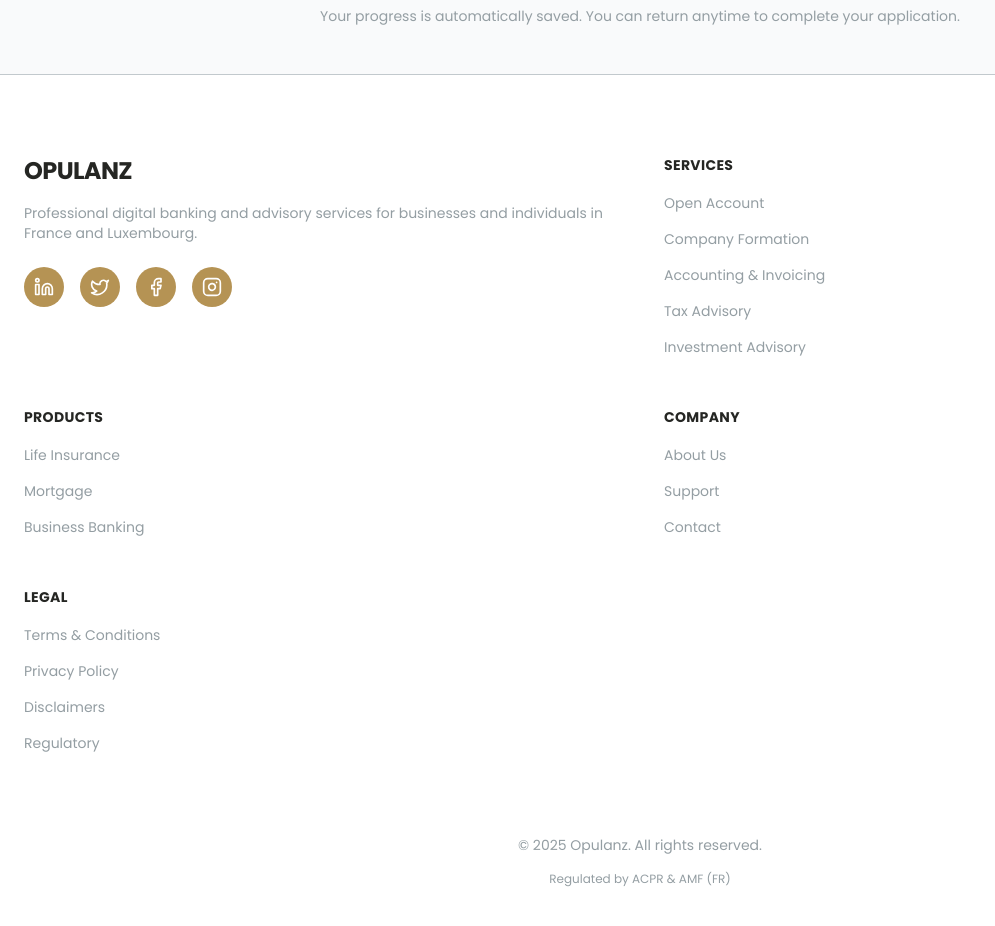
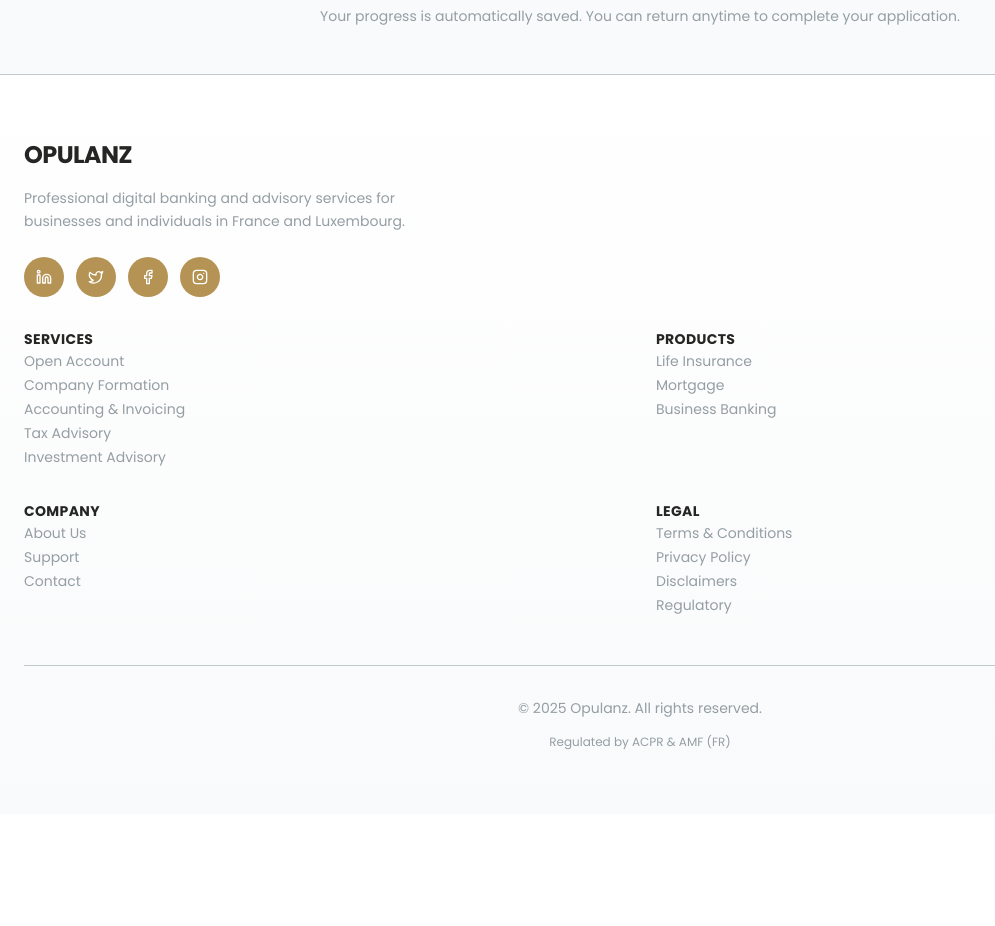
Before and after one commit to TAJKING10/opulanzbanking, a Next.js app: page /en/open-account/personal in a window 1280 px wide. Shown: the part 1160-2086 px from the top of the page, without its empty margins (0-995 px from the left). After the commit the page ends 1974 px from the top, so only its background shows below. Built offline with nearby package versions, Linux system fonts and the light colour scheme.

Commit message:
style: Improve footer layout and spacing for professional appearance

```diff
--- a/shared/components/footer.tsx
+++ b/shared/components/footer.tsx
@@ -19,21 +19,21 @@ export function Footer({ locale }: FooterProps) {
   const t = useTranslations();
 
   return (
-    <footer className="border-t border-brand-grayLight bg-white">
-      <div className="container mx-auto max-w-7xl px-6 py-20">
-        <div className="grid gap-12 md:grid-cols-2 lg:grid-cols-5">
+    <footer className="border-t border-brand-grayLight bg-gradient-to-b from-white to-gray-50">
+      <div className="container mx-auto max-w-7xl px-6 py-16">
+        <div className="grid gap-8 md:grid-cols-2 lg:grid-cols-5">
           {/* Brand Column */}
-          <div className="lg:col-span-1">
+          <div className="lg:col-span-2">
             <Link
               href={`/${locale}`}
-              className="text-2xl font-bold uppercase tracking-tight text-brand-dark"
+              className="text-2xl font-bold uppercase tracking-tight text-brand-dark hover:text-brand-gold transition-colors"
             >
               OPULANZ
             </Link>
-            <p className="mt-4 text-sm text-brand-grayMed">
+            <p className="mt-4 text-sm text-brand-grayMed leading-relaxed max-w-md">
               {t("footer.description")}
             </p>
-            <div className="mt-6 flex gap-4">
+            <div className="mt-6 flex gap-3">
               {socialLinks.map((social) => {
                 const Icon = social.icon;
                 return (
@@ -43,9 +43,9 @@ export function Footer({ locale }: FooterProps) {
                     target="_blank"
                     rel="noopener noreferrer"
                     aria-label={t(`footer.social.${social.key}`)}
-                    className="flex h-10 w-10 items-center justify-center rounded-full bg-brand-gold text-white transition-colors hover:bg-brand-goldDark"
+                    className="flex h-10 w-10 items-center justify-center rounded-full bg-brand-gold text-white transition-all hover:bg-brand-goldDark hover:scale-110"
                   >
-                    <Icon className="h-5 w-5" />
+                    <Icon className="h-4 w-4" />
                   </a>
                 );
               })}
@@ -54,10 +54,10 @@ export function Footer({ locale }: FooterProps) {
 
           {/* Services Column */}
           <div>
-            <h3 className="mb-4 text-sm font-bold uppercase tracking-wide text-brand-dark">
+            <h3 className="mb-5 text-sm font-bold uppercase tracking-wide text-brand-dark">
               {t("footer.sections.services")}
             </h3>
-            <ul className="space-y-3">
+            <ul className="space-y-2.5">
               <li>
                 <Link
                   href={`/${locale}/open-account`}
@@ -103,10 +103,10 @@ export function Footer({ locale }: FooterProps) {
 
           {/* Products Column */}
           <div>
-            <h3 className="mb-4 text-sm font-bold uppercase tracking-wide text-brand-dark">
+            <h3 className="mb-5 text-sm font-bold uppercase tracking-wide text-brand-dark">
               {t("footer.sections.products")}
             </h3>
-            <ul className="space-y-3">
+            <ul className="space-y-2.5">
               <li>
                 <Link
                   href={`/${locale}/life-insurance`}
@@ -136,10 +136,10 @@ export function Footer({ locale }: FooterProps) {
 
           {/* Company Column */}
           <div>
-            <h3 className="mb-4 text-sm font-bold uppercase tracking-wide text-brand-dark">
+            <h3 className="mb-5 text-sm font-bold uppercase tracking-wide text-brand-dark">
               {t("footer.sections.company")}
             </h3>
-            <ul className="space-y-3">
+            <ul className="space-y-2.5">
               <li>
                 <Link
                   href={`/${locale}/about`}
@@ -169,10 +169,10 @@ export function Footer({ locale }: FooterProps) {
 
           {/* Legal Column */}
           <div>
-            <h3 className="mb-4 text-sm font-bold uppercase tracking-wide text-brand-dark">
+            <h3 className="mb-5 text-sm font-bold uppercase tracking-wide text-brand-dark">
               {t("footer.sections.legal")}
             </h3>
-            <ul className="space-y-3">
+            <ul className="space-y-2.5">
               <li>
                 <Link
                   href={`/${locale}/legal/terms`}
@@ -210,13 +210,13 @@ export function Footer({ locale }: FooterProps) {
         </div>
 
         {/* Bottom Bar */}
-        <div className="mt-12 pt-8">
+        <div className="mt-12 border-t border-brand-grayLight pt-8">
           <div className="flex flex-col items-center justify-between gap-4 text-sm text-brand-grayMed md:flex-row">
-            <p>
-              {t("footer.copyright", { year: currentYear })}
+            <p className="text-center md:text-left">
+              © {currentYear} {t("footer.copyright", { year: currentYear }).replace(`© ${currentYear} `, '')}
             </p>
             <div className="flex flex-wrap justify-center gap-6">
-              <p className="text-xs">
+              <p className="text-xs text-center">
                 {t("footer.regulated")}
               </p>
             </div>
```
